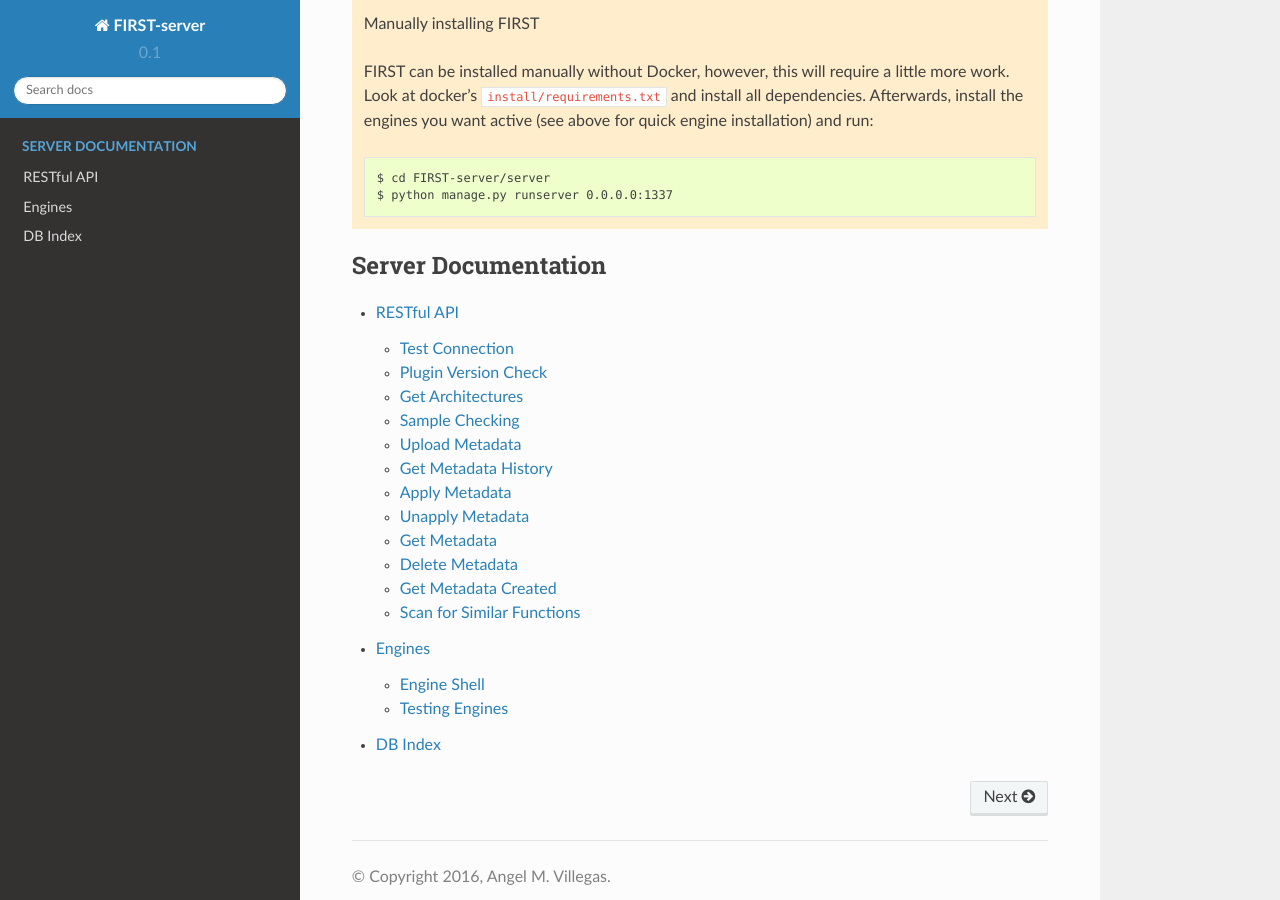
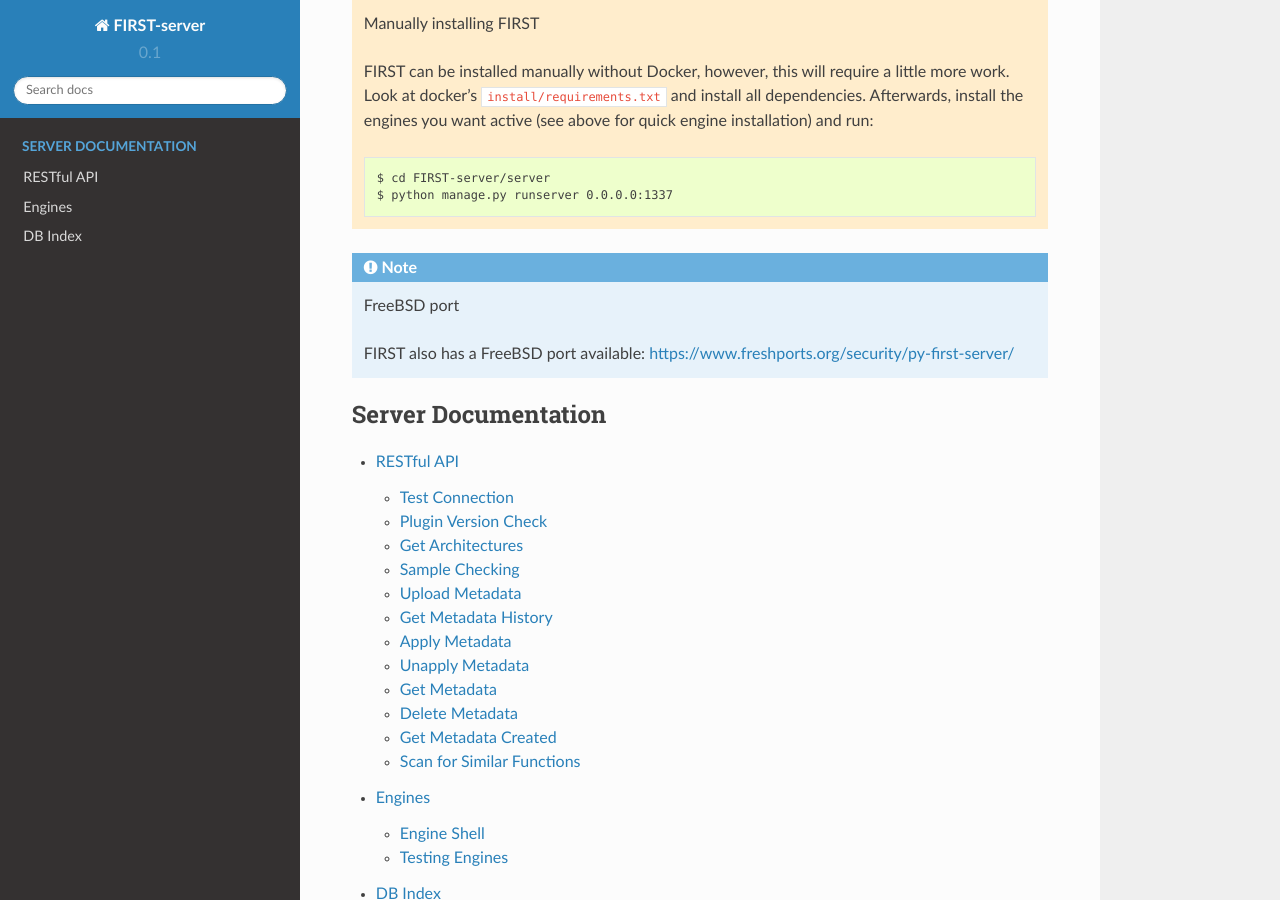
Before and after one commit to Cisco-Talos/FIRST-server, a Sphinx documentation site: the page built from docs/index.rst, in a window 1280 px wide and 900 px high, scrolled down 1912 px. Built offline with Sphinx 7.4.7 and the Read the Docs theme 2.0.0, drawn with Linux system fonts in a browser that asks for light colours.

Commit message:
Updated docs to point to FreeBSD port

```diff
--- a/docs/index.rst
+++ b/docs/index.rst
@@ -68,6 +68,10 @@
         $ cd FIRST-server/server
         $ python manage.py runserver 0.0.0.0:1337
 
+.. note:: FreeBSD port
+
+    FIRST also has a FreeBSD port available: https://www.freshports.org/security/py-first-server/
+
 .. _server-docs:
 
 .. toctree::
```
